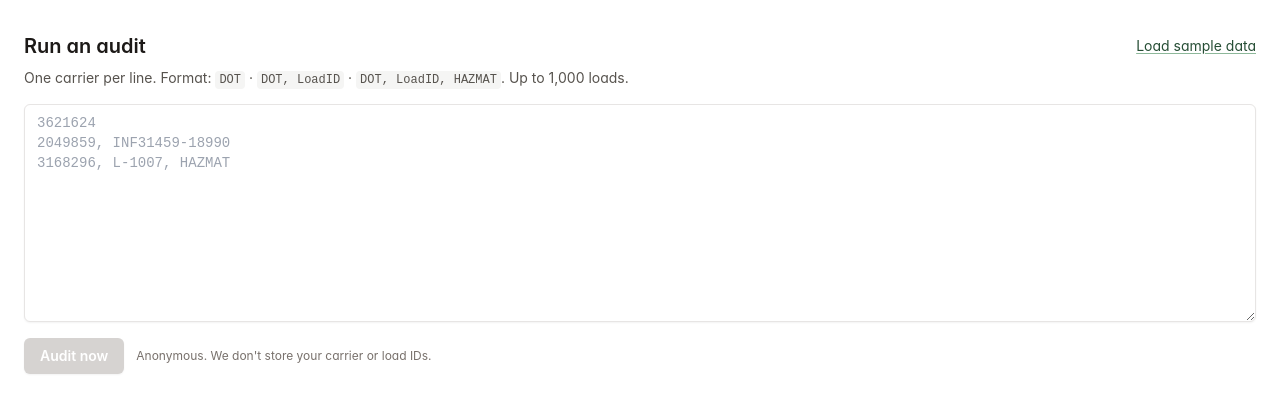
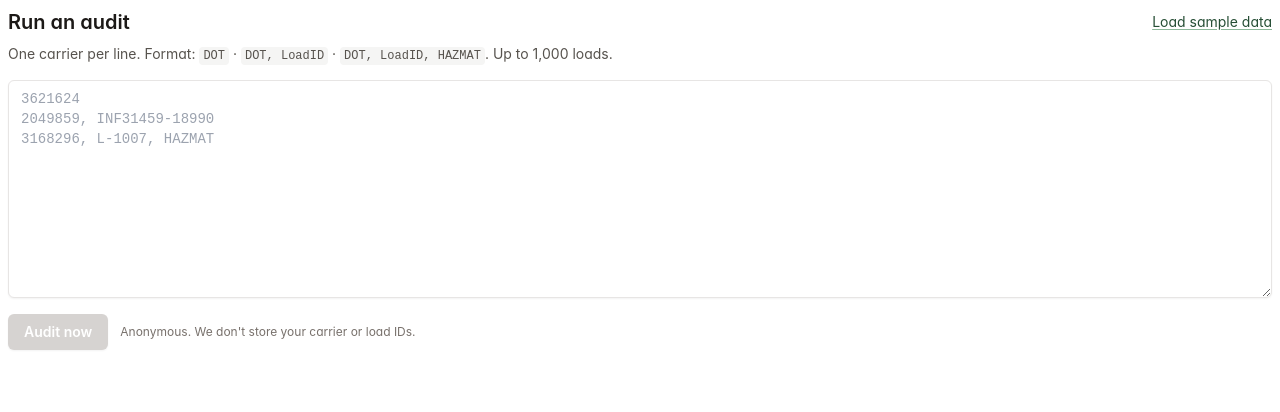
Before and after one commit to GoAugment/augment-carrier-audit, a Next.js app: page /embed in a window 1280 px wide. Shown: the top 412 px of the page. Built offline with nearby package versions, Linux system fonts and the light colour scheme.

Commit message:
fix(embed): transparent background so iframe inherits parent page color

```diff
--- a/app/embed/page.tsx
+++ b/app/embed/page.tsx
@@ -15,8 +15,15 @@ export const metadata = {
 
 export default function EmbedPage() {
   return (
-    <main className="bg-white px-6 py-8">
-      <AuditWidget compact />
-    </main>
+    <>
+      {/* Override the global body background so the iframe inherits whatever
+          color the Framer parent page is rendering behind it. Without this
+          the iframe shows as a hard white rectangle on dark/cream Framer
+          pages. */}
+      <style>{`html, body { background: transparent !important; }`}</style>
+      <main className="bg-transparent px-2 py-2">
+        <AuditWidget compact />
+      </main>
+    </>
   );
 }
```
